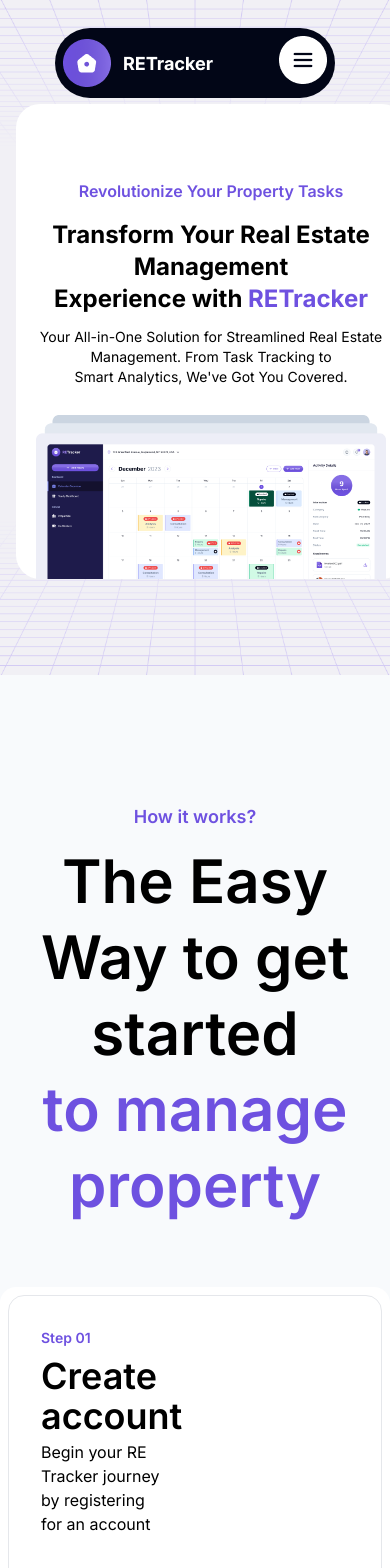
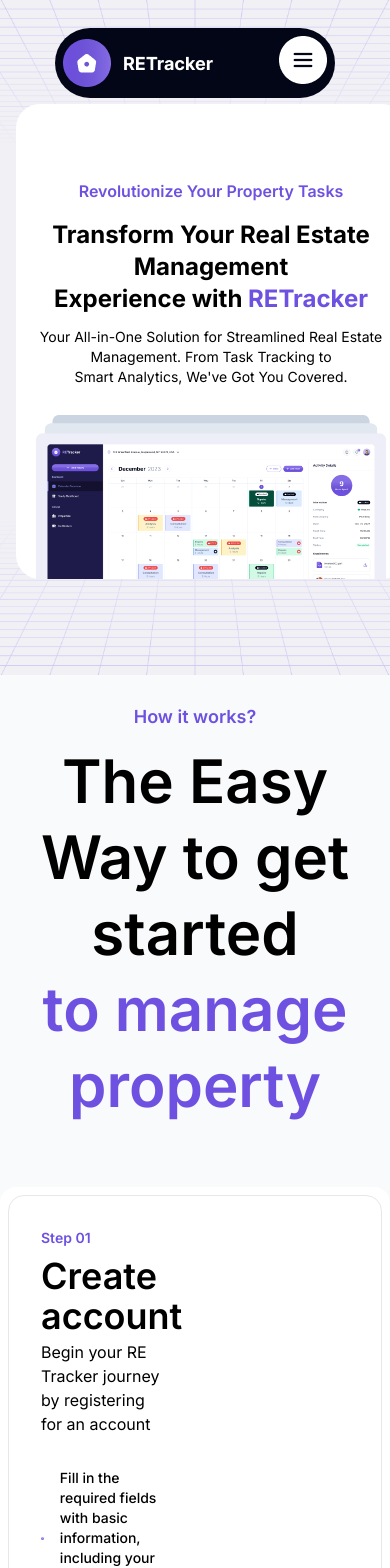
Before and after one commit to MamtazDev/ReTracker, a React (Vite) app: page / in a window 390 px wide. Shown: the top 1568 px of the page. Built offline with nearby package versions, Linux system fonts and the light colour scheme.

Commit message:
Working on HowItWorks Page

```diff
--- a/src/Components/Home/HowItsWorks.jsx
+++ b/src/Components/Home/HowItsWorks.jsx
@@ -7,7 +7,7 @@
 
 const HowItsWorks = () => {
   return (
-    <section className="howitworks py-32 bg-drakWhite">
+    <section className="howitworks py-7 md:py-32 bg-drakWhite">
       <div className="container">
         <SectionHeader
           sectionTag={"How it works?"}
```
